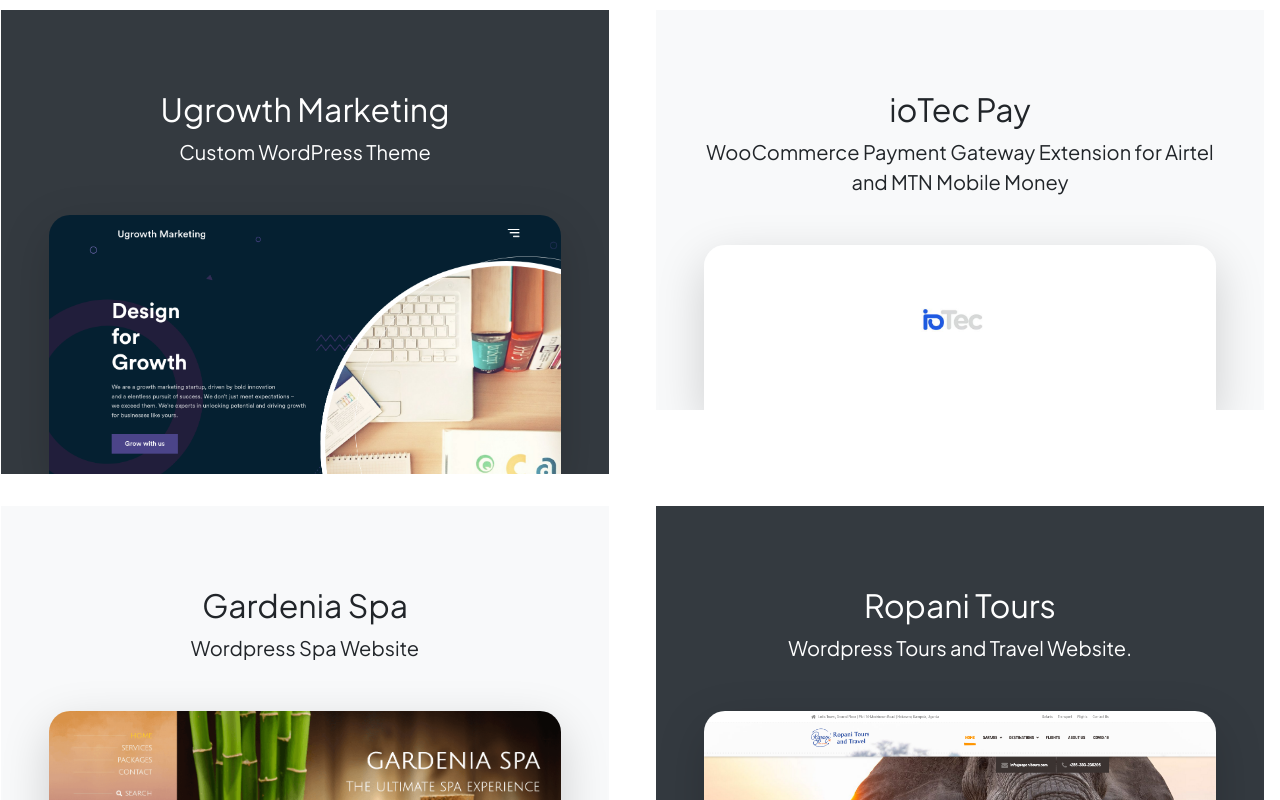
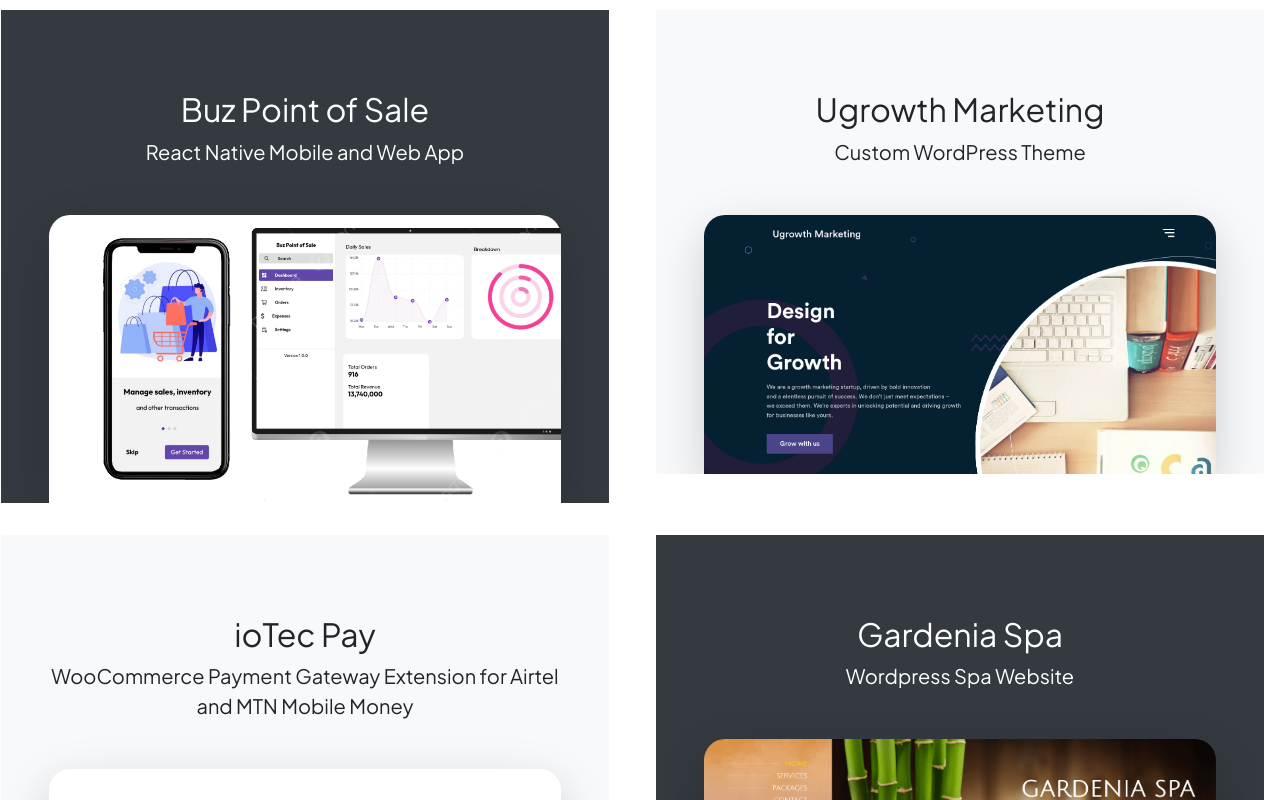
Before and after one commit to r1z11/portfolio, a React (Create React App) app: page / in a window 1280 px wide. Shown: the part 2920-3720 px from the top of the page. Built offline with nearby package versions, Linux system fonts and the light colour scheme.

Commit message:
projects update

```diff
--- a/src/components/Projects.js
+++ b/src/components/Projects.js
@@ -7,7 +7,7 @@
             {
                 projects.map((item, index) => (
                     <>
-                        {item.category === category ?
+                        {item.category.includes(category) ?
                             <div key={category + '-' + index} className="col-md-6 my-3 pl-3">
                                 <div className={(sequence.indexOf(index) !== -1) ? "bg-dark mr-md-3 pt-3 px-3 pt-md-5 px-md-5 text-center text-white overflow-hidden" : "bg-light mr-md-3 pt-3 px-3 pt-md-5 px-md-5 text-center overflow-hidden"}>
                                     <div className="my-3 py-3">
--- a/src/constants/data.js
+++ b/src/constants/data.js
@@ -43,12 +43,20 @@
 // Projects done
 export const projects = [
     {
+        name: 'Buz Point of Sale',
+        description: 'React Native Mobile and Web App',
+        link: '#',
+        image: require('../assets/images/buz-pos.jpg'),
+        alt: 'buz-pos',
+        category: 'mobile-app, web-app'
+    },
+    {
         name: 'Ugrowth Marketing',
         description: 'Custom WordPress Theme',
         link: 'https://marketing.ugrowth.io/',
         image: require('../assets/images/ugrowth-marketing.jpg'),
         alt: 'ugrowth-marketing',
-        category: 'wp-theme'
+        category: 'wp-theme, website'
     },
     {
         name: 'ioTec Pay',
@@ -162,12 +170,4 @@
         alt: 'ug-bankers-sacco',
         category: 'website'
     },
-    // {
-    //     name: '',
-    //     description: '',
-    //     link: '',
-    //     image: '',
-    //     alt: '',
-    //     category: ''
-    // },
 ]
```
Also changed, not shown: src/assets/images/buz-pos.jpg (added).
